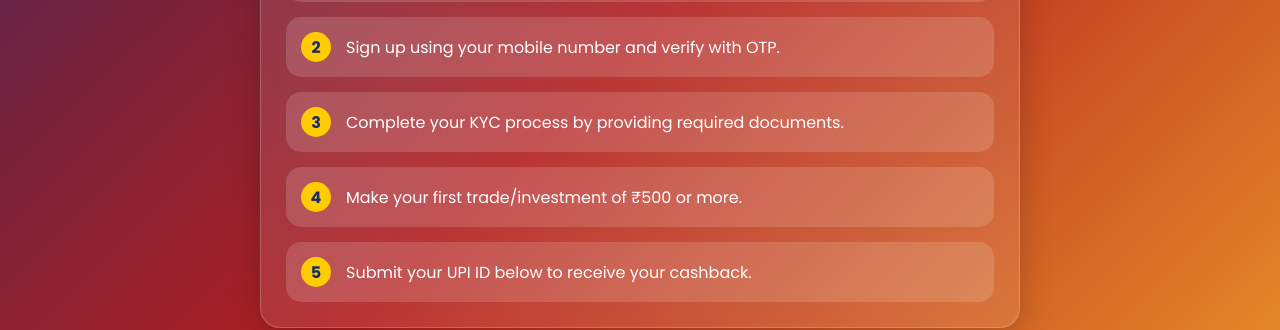
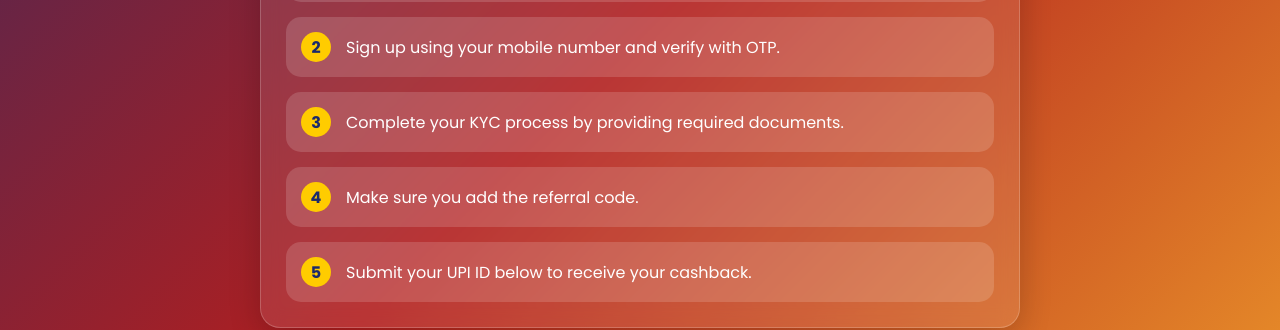
Before and after one commit to campinhub/Angel-one, a plain HTML site: page index.html in a window 1280 px wide. Shown: the part 716-1046 px from the top of the page. Drawn offline with Linux system fonts and the light colour scheme.

Commit message:
index.html

```diff
--- a/index.html
+++ b/index.html
@@ -233,7 +233,7 @@
         </div>
         <div class="step-card">
           <div class="step-number">4</div>
-          <div class="step-text">Make your first trade/investment of ₹500 or more.</div>
+          <div class="step-text">Make sure you add the referral code.</div>
         </div>
         <div class="step-card">
           <div class="step-number">5</div>
```
